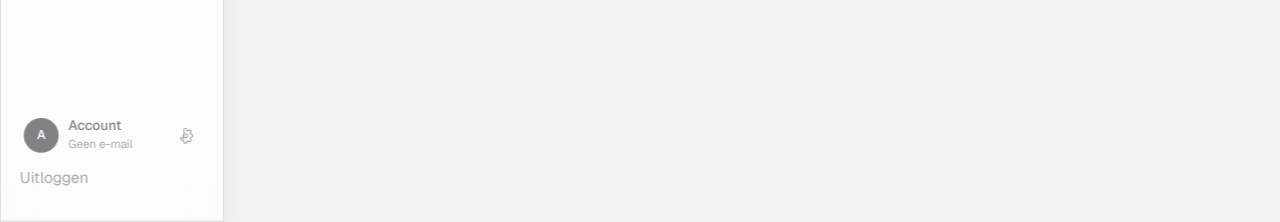
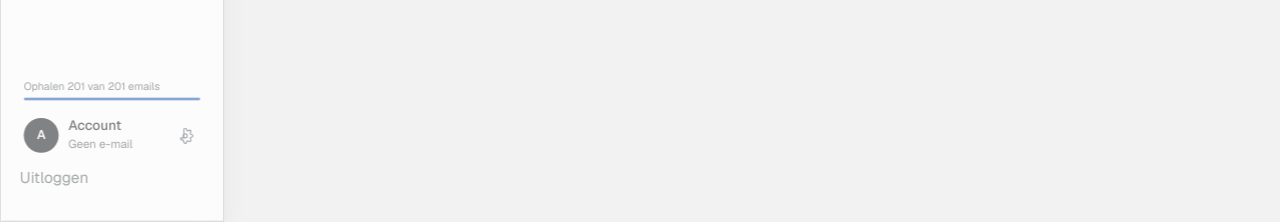
Before and after one commit to danwet/DW-gskin, a Next.js app: page / in a window 1280 px wide. Shown: the part 578-800 px from the top of the page. Built offline with nearby package versions, Linux system fonts and the light colour scheme; no server answers; sample sign-in values are in the browser's storage.

Commit message:
Move the import progress into the sidebar with a compact 'Ophalen X van Y emails' line
- progress lives above the account block in the sidebar instead of the content column
- demo flag shows a full bar so the placement can be reviewed; flip IMPORT_DEMO_FULL to false for live data

```diff
--- a/components/AgentInbox.tsx
+++ b/components/AgentInbox.tsx
@@ -85,7 +85,7 @@ function formatDate(iso: string | undefined): string {
 }
 
 export function useInbox() {
-  const { syncNonce } = useApp();
+  const { syncNonce, setSyncProgress } = useApp();
   const [items, setItems] = useState<MailAssessment[]>([]);
   const [pending, setPending] = useState<PendingMessage[]>([]);
   const [progress, setProgress] = useState<InboxProgress | null>(null);
@@ -110,6 +110,7 @@ export function useInbox() {
       setItems(data.items);
       setPending(data.pending ?? []);
       setProgress(data.progress ?? null);
+      setSyncProgress(data.progress ?? null);
       setMeta(data.meta);
       setModel(data.model);
       if (data.error) setError(data.error);
--- a/components/AppProvider.tsx
+++ b/components/AppProvider.tsx
@@ -25,6 +25,16 @@ import {
 import { toFahrenheit } from "@/lib/weather";
 import type { Brief, BriefRun, ConnectionStatus, DraftReply, OpenLoop, Settings, UserWorkspace, WeatherNow } from "@/lib/types";
 
+export type SyncProgressView = {
+  phase: "idle" | "importing" | "triaging" | "done" | "error";
+  imported: number;
+  total: number | null;
+  threadsImported: number;
+  triaged: number;
+  pending: number;
+  lastError: string | null;
+};
+
 type AppContextValue = {
   ready: boolean;
   now: Date;
@@ -36,6 +46,9 @@ type AppContextValue = {
   refreshing: boolean;
   /** Increments after a manual sync so the inbox reloads its cards. */
   syncNonce: number;
+  /** Live Gmail import progress, shown in the sidebar. */
+  syncProgress: SyncProgressView | null;
+  setSyncProgress: (value: SyncProgressView | null) => void;
   refresh: () => Promise<void>;
   weather: WeatherNow | null;
   weatherError: string | null;
@@ -101,6 +114,7 @@ export function AppProvider({ children }: { children: React.ReactNode }) {
   const [runs, setRuns] = useState<BriefRun[]>([]);
   const [refreshing, setRefreshing] = useState(() => briefInFlight());
   const [syncNonce, setSyncNonce] = useState(0);
+  const [syncProgress, setSyncProgress] = useState<SyncProgressView | null>(null);
   const [sourceBrief, setSourceBrief] = useState<Brief>(emptyBrief());
   const [account, setAccount] = useState<Account | null>(null);
   const [calendarError, setCalendarError] = useState<string | null>(null);
@@ -584,6 +598,8 @@ export function AppProvider({ children }: { children: React.ReactNode }) {
     runs,
     refreshing,
     syncNonce,
+    syncProgress,
+    setSyncProgress,
     refresh,
     weather,
     weatherError,
--- a/components/AppShell.tsx
+++ b/components/AppShell.tsx
@@ -4,7 +4,7 @@ import Link from "next/link";
 import { usePathname } from "next/navigation";
 import { useCallback, useEffect, useRef, useState } from "react";
 import { signOutOfDashboard } from "@/app/login/actions";
-import { useApp } from "./AppProvider";
+import { useApp, type SyncProgressView } from "./AppProvider";
 import { DraftDialog } from "./DraftDialog";
 import { LoopPreview } from "./LoopPreview";
 import { PaymentModal } from "./PaymentModal";
@@ -20,7 +20,7 @@ const NAV = [
 
 export function AppShell({ children }: { children: React.ReactNode }) {
   const pathname = usePathname();
-  const { setSettingsOpen, account, settings, updateSettings } = useApp();
+  const { setSettingsOpen, account, settings, updateSettings, syncProgress } = useApp();
 
   const pinned = settings.sidebarMode === "pinned";
   const [floatingOpen, setFloatingOpen] = useState(false);
@@ -86,6 +86,7 @@ export function AppShell({ children }: { children: React.ReactNode }) {
       email={account?.email}
       initial={initial}
       settingsTheme={settings.theme}
+      syncProgress={syncProgress}
       pinned={pinned}
       onTogglePinned={() => {
         const next = pinned ? "floating" : "pinned";
@@ -175,6 +176,7 @@ function SidebarContent({
   email,
   initial,
   settingsTheme,
+  syncProgress,
   pinned,
   onTogglePinned,
   onOpenSettings,
@@ -185,11 +187,18 @@ function SidebarContent({
   email: string | undefined;
   initial: string;
   settingsTheme: string;
+  syncProgress: SyncProgressView | null;
   pinned: boolean;
   onTogglePinned: () => void;
   onOpenSettings: () => void;
   onNavigate: () => void;
 }) {
+  // Demo: always show a full bar so the placement is visible. Set to false for live data.
+  const IMPORT_DEMO_FULL = true;
+  const importTotal = syncProgress?.total ?? (IMPORT_DEMO_FULL ? 201 : null);
+  const shownImported = IMPORT_DEMO_FULL ? (importTotal ?? 0) : (syncProgress?.imported ?? 0);
+  const importPercent = importTotal ? Math.min(100, Math.round((shownImported / importTotal) * 100)) : 0;
+
   return (
     <div className="sidebar-enter relative z-10 flex min-h-0 flex-1 flex-col">
       <div className="shrink-0 px-3 pt-5 pb-5">
@@ -229,6 +238,16 @@ function SidebarContent({
       </nav>
 
       <div className="mt-auto pt-4">
+        {importTotal ? (
+          <div className="mb-3 px-2">
+            <p className="text-[11px] leading-4 text-[var(--muted)]">
+              Ophalen {shownImported} van {importTotal} emails
+            </p>
+            <div className="mt-1 h-[3px] w-full overflow-hidden rounded-full bg-[var(--line)]">
+              <div className="h-full rounded-full bg-[var(--accent)]" style={{ width: `${importPercent}%` }} />
+            </div>
+          </div>
+        ) : null}
         <div className="flex items-center gap-2.5 rounded-xl px-2 py-1.5">
           <span className="grid h-9 w-9 shrink-0 place-items-center rounded-full bg-[var(--ink)] text-[13px] font-semibold text-[var(--surface)]">
             {initial}
--- a/components/TodayView.tsx
+++ b/components/TodayView.tsx
@@ -137,40 +137,6 @@ export function TodayView() {
       <div className="mt-8 grid gap-0 lg:grid-cols-3 lg:gap-8">
         <div className="lg:col-span-2">
           <div className="mx-auto w-full max-w-[720px] space-y-6">
-            {syncing && progress ? (
-              <div className="card-surface rounded-2xl px-4 py-3">
-                <div className="flex flex-wrap items-baseline justify-between gap-2">
-                  <p className="text-[13px] font-semibold text-[var(--ink)]">
-                    {progress.phase === "importing" ? "Inbox ophalen…" : "Beoordelen…"}
-                  </p>
-                  <p className="text-[12px] text-[var(--muted)]">
-                    Ophalen: {progress.imported}
-                    {progress.total ? ` van ~${progress.total}` : ""} · Beoordeeld: {progress.triaged} · Nog te
-                    beoordelen: {progress.pending}
-                  </p>
-                </div>
-                {progress.lastError ? (
-                  <p className="mt-1 text-[12px] leading-5 text-[var(--danger)]">{progress.lastError}</p>
-                ) : null}
-                <div className="mt-2 h-1 w-full overflow-hidden rounded-full bg-[var(--line)]">
-                  <div
-                    className="h-1 rounded-full bg-[var(--accent)] transition-[width] duration-500"
-                    style={{
-                      width: `${
-                        progress.phase === "importing"
-                          ? progress.total
-                            ? Math.min(100, Math.round((progress.imported / progress.total) * 100))
-                            : 30
-                          : progress.threadsImported
-                            ? Math.min(100, Math.round((progress.triaged / progress.threadsImported) * 100))
-                            : 0
-                      }%`,
-                    }}
-                  />
-                </div>
-              </div>
-            ) : null}
-
             <InboxGrid
               items={activeItems}
               infoItems={infoItems}
```
